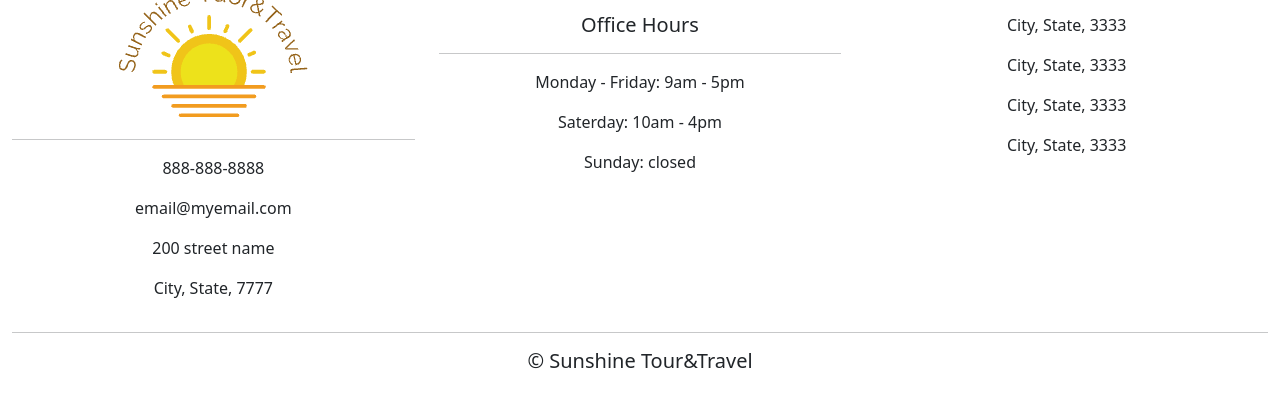
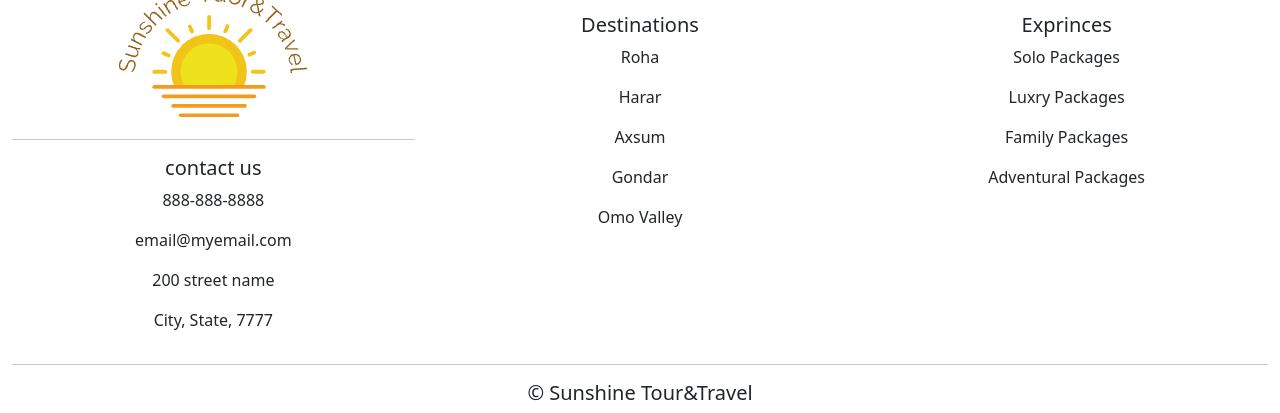
Before and after one commit to nwerka/nwerka.github.io, a plain HTML site: page index.html in a window 1280 px wide. Shown: the part 3576-3989 px from the top of the page. Before the commit the page ends 3957 px from the top, so only its background shows below. Drawn offline with nearby package versions, Linux system fonts and the light colour scheme.

Commit message:
fixed some containt

```diff
--- a/index.html
+++ b/index.html
@@ -238,6 +238,7 @@ Travelers can present their eVisa, along with their passport, to the Ethiopian b
         <div class="col-md-4">
             <img src="img/Flogo.png">
             <hr class="light">
+            <h5>contact us</h5>
             <p>888-888-8888</p>
             <p>email@myemail.com</p>
             <p>200 street name</p>
@@ -245,18 +246,22 @@ Travelers can present their eVisa, along with their passport, to the Ethiopian b
         </div>
       <div class="col-md-4">
           <hr class="light">
-          <h5>Office Hours</h5>
-          <hr class="light">
-          <P>Monday - Friday: 9am - 5pm</P>
-          <p>Saterday: 10am - 4pm</p>
-          <p>Sunday: closed</p>
+          <h5>Destinations</h5>
+          <P>Roha</P>
+          <p>Harar</p>
+          <p>Axsum</p>
+          <p>Gondar</p>
+          <p>Omo Valley</p>
+
         </div>
         <div class="col-md-4">
           <hr class="light">
-          <P>City, State, 3333</P>
-          <p>City, State, 3333</p>
-          <p>City, State, 3333</p>
-          <p>City, State, 3333</p>
+          <h5>Exprinces</h5>
+          <P>Solo Packages</P>
+          <p>Luxry Packages</p>
+          <p>Family Packages</p>
+          <p>Adventural Packages</p>
+
         </div>
         <div class="col-12">
           <hr class="light">
```
